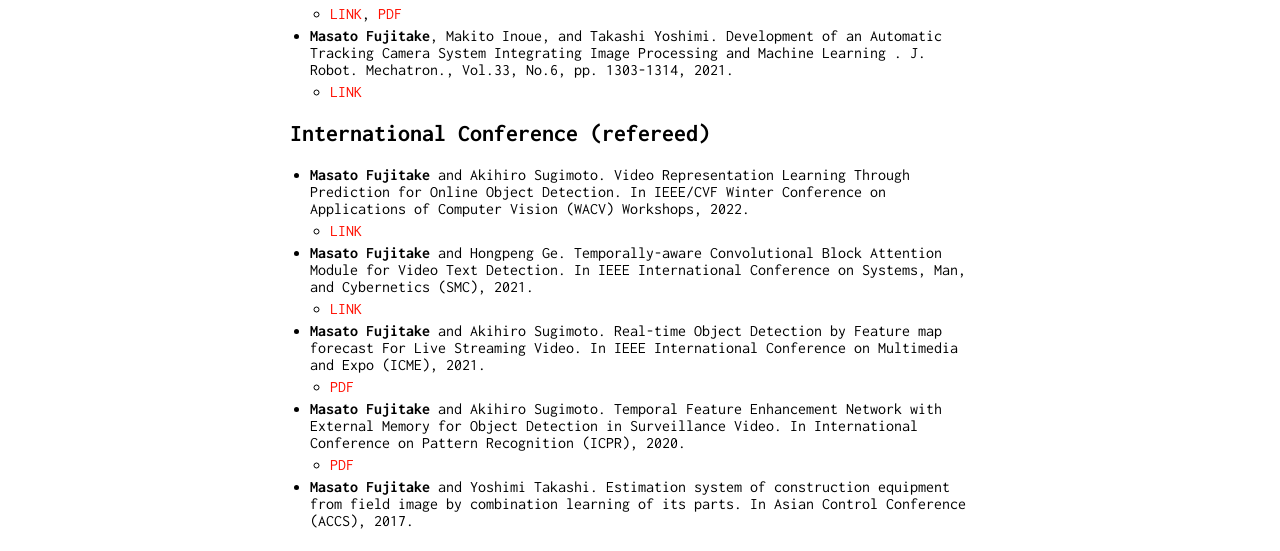
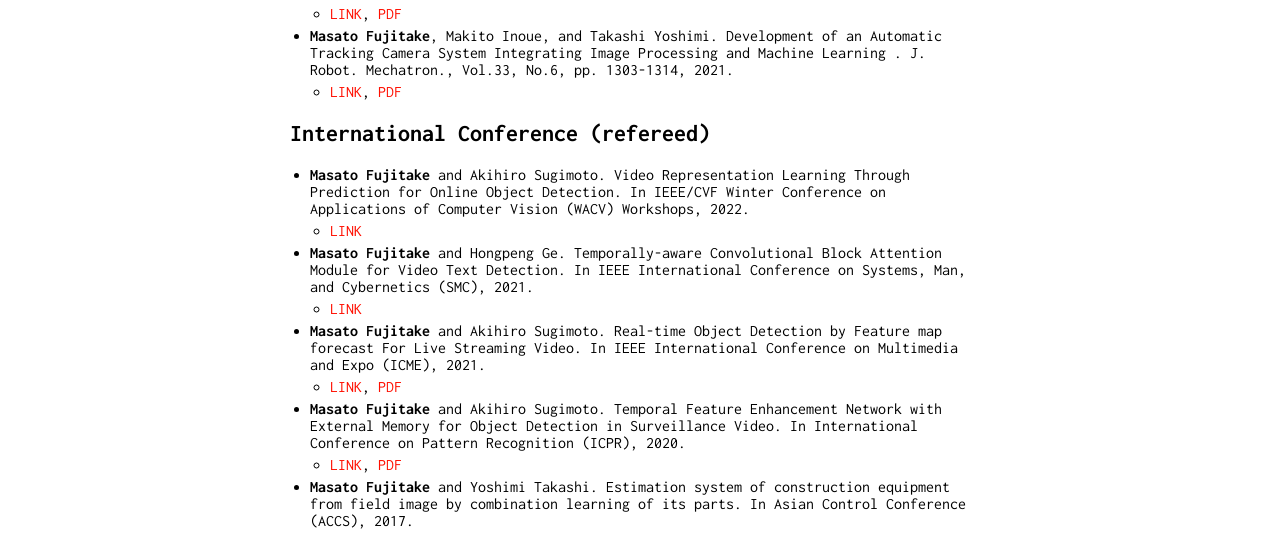
Before and after one commit to Swall0w/Swall0w.github.io, a Jekyll site: the page built from publications.md, in a window 1280 px wide. Shown: the part 361-912 px from the top of the page. Built offline with Jekyll 4.4.1, drawn with Linux system fonts in a browser that asks for light colours; our own code applies the rules of GitHub Pages for plain Markdown files.

Commit message:
[update]: pdfs.

```diff
--- a/publications.md
+++ b/publications.md
@@ -11,18 +11,18 @@
   - [LINK](https://www.sciencedirect.com/science/article/pii/S0031320322003284?dgcid=author), [PDF](./pdfs/1-s2.0-S0031320322003284-main.pdf)
 - **Masato Fujitake**, Makito Inoue, and Takashi Yoshimi. Development of an Automatic Tracking Camera System Integrating Image Processing and Machine Learning
 . J. Robot. Mechatron., Vol.33, No.6, pp. 1303-1314, 2021.
-  -   [LINK](https://www.fujipress.jp/jrm/rb/robot003300061303/)
+  -   [LINK](https://www.fujipress.jp/jrm/rb/robot003300061303/), [PDF](./pdfs/Fujipress_JRM-33-6-10.pdf)
 
 ## International Conference (refereed)
 - **Masato Fujitake** and Akihiro Sugimoto. Video Representation Learning Through Prediction for Online Object Detection. In  IEEE/CVF Winter Conference on Applications of Computer Vision (WACV) Workshops, 2022.
   - [LINK](https://openaccess.thecvf.com/content/WACV2022W/RWS/html/Fujitake_Video_Representation_Learning_Through_Prediction_for_Online_Object_Detection_WACVW_2022_paper.html)
 - **Masato Fujitake** and Hongpeng Ge. Temporally-aware Convolutional Block Attention Module for Video Text Detection. In IEEE International Conference on Systems, Man, and Cybernetics (SMC), 2021.
-  -   [LINK](https://ieeexplore.ieee.org/document/9658799)
+  - [LINK](https://ieeexplore.ieee.org/document/9658799)
 - **Masato Fujitake** and Akihiro Sugimoto. Real-time Object Detection by Feature map forecast For Live Streaming Video. In IEEE International Conference on Multimedia and Expo (ICME), 2021.
-  - [PDF](pdfs/ICME2021_1316.pdf)
+  - [LINK](https://ieeexplore.ieee.org/document/9428277), [PDF](pdfs/ICME2021_1316.pdf)
 
 - **Masato Fujitake** and Akihiro Sugimoto. Temporal Feature Enhancement Network with External Memory for Object Detection in Surveillance Video. In International Conference on Pattern Recognition (ICPR), 2020.
-  - [PDF](pdfs/ICPR2020b.pdf)
+  - [LINK](https://ieeexplore.ieee.org/document/9412056), [PDF](pdfs/ICPR2020b.pdf)
 
 - **Masato Fujitake** and Yoshimi Takashi. Estimation system of construction equipment from field image by combination learning of its parts. In Asian Control Conference (ACCS), 2017.
 
```
Also changed, not shown: 1 other file.
